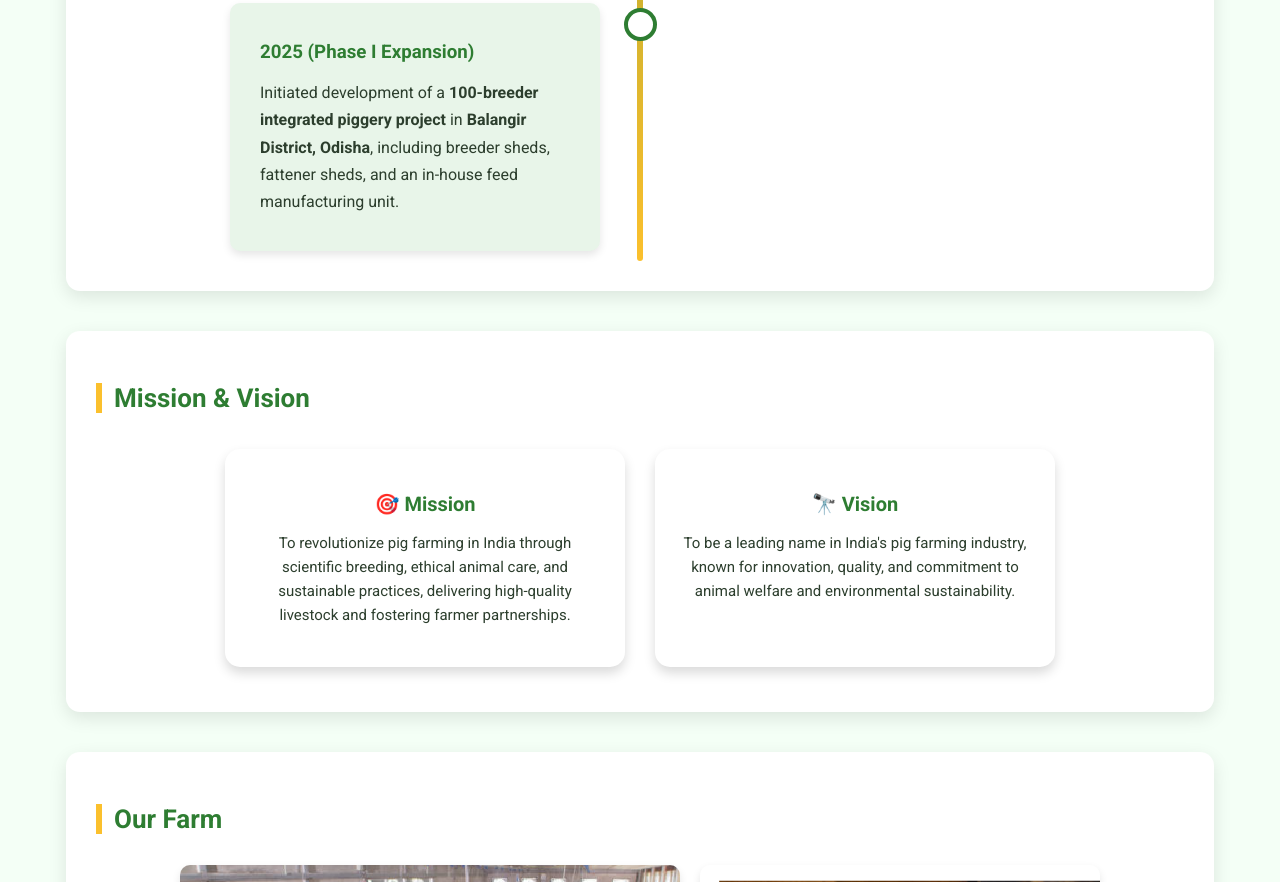
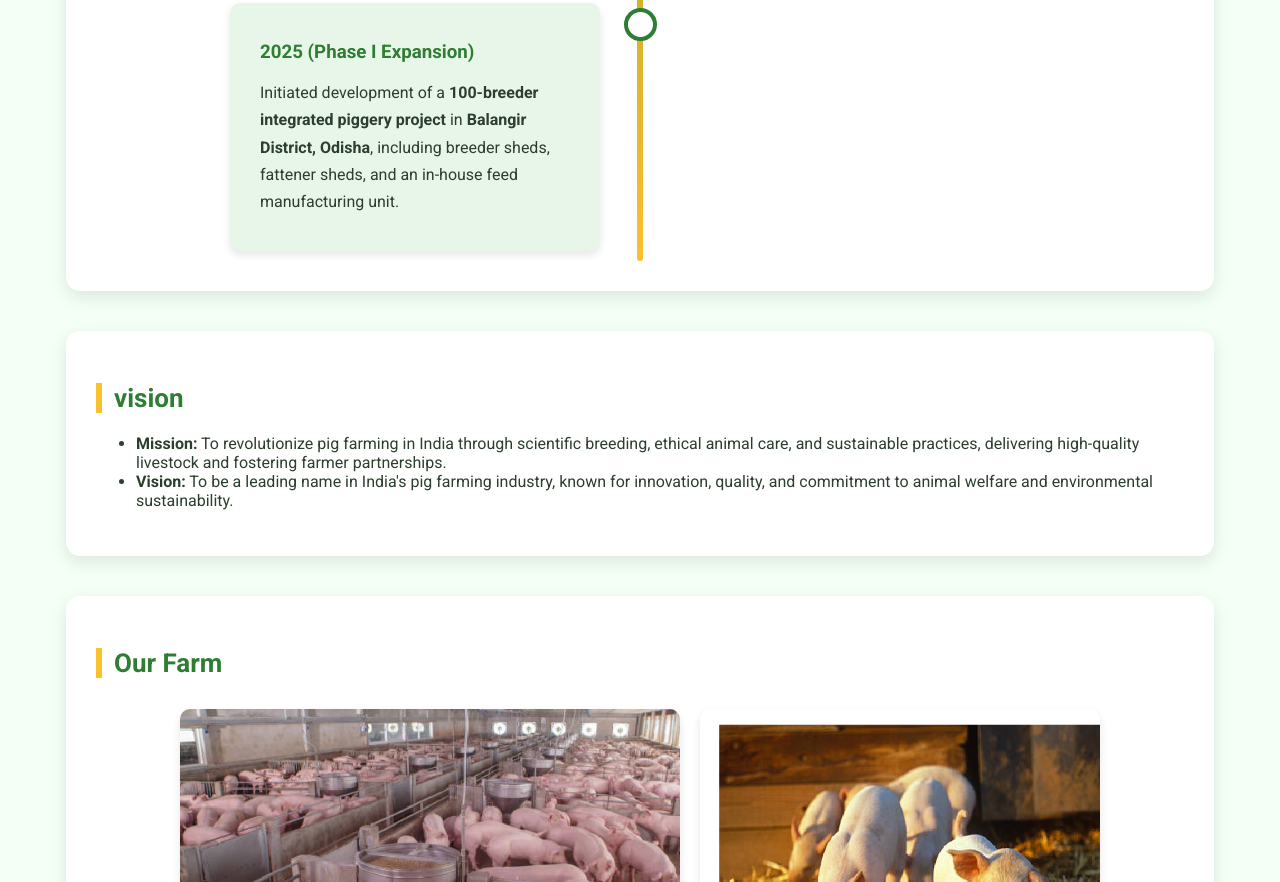
Before and after one commit to uppalapumanoharreddy/nelloramma-pig-farms, a plain HTML site: page index.html in a window 1280 px wide. Shown: the part 2267-3149 px from the top of the page. Drawn offline with Linux system fonts and the light colour scheme.

Commit message:
Update home page content and styling

```diff
--- a/index.html
+++ b/index.html
@@ -73,12 +73,6 @@
             padding: 30px;
             border-radius: 14px;
             box-shadow: 0 6px 18px rgba(0,0,0,0.1);
-            animation: fadeIn 1s ease-in;
-        }
-
-        @keyframes fadeIn {
-            from { opacity: 0; transform: translateY(20px); }
-            to { opacity: 1; transform: translateY(0); }
         }
 
         h2 {
@@ -315,13 +309,13 @@
         <div class="timeline-item">
             <div class="timeline-content">
                 <h3>2023</h3>
-                <p>Launched a pilot breeder farm with <strong>10 breeder units</strong> to validate breeding performance, feed efficiency, disease management protocols, and local market acceptance.</p>
+                <p>Launched a pilot breeder farm with <strong>1 breeder unit</strong> to validate breeding performance, feed efficiency, disease management protocols, and local market acceptance.</p>
             </div>
         </div>
         <div class="timeline-item">
             <div class="timeline-content">
                 <h3>2024</h3>
-                <p>Successfully scaled operations to <strong>25 breeder units</strong>, strengthened veterinary and feed management systems, and established a reliable market and farmer network.</p>
+                <p>Successfully scaled operations to <strong>3 breeder units </strong>, strengthened veterinary and feed management systems, and established a reliable market and farmer network.</p>
             </div>
         </div>
         <div class="timeline-item">
@@ -340,17 +334,12 @@
 </section>
 
 <section id="Mission and Vision">
-    <h2>Mission & Vision</h2>
-    <div class="vision-cards">
-        <div class="vision-card">
-            <h3>🎯 Mission</h3>
-            <p>To revolutionize pig farming in India through scientific breeding, ethical animal care, and sustainable practices, delivering high-quality livestock and fostering farmer partnerships.</p>
-        </div>
-        <div class="vision-card">
-            <h3>🔭 Vision</h3>
-            <p>To be a leading name in India's pig farming industry, known for innovation, quality, and commitment to animal welfare and environmental sustainability.</p>
-        </div>
-    </div>
+    <h2>vision</h2>
+    <ul>
+        <li><strong>Mission:</strong> To revolutionize pig farming in India through scientific breeding, ethical animal care, and sustainable practices, delivering high-quality livestock and fostering farmer partnerships.</li>
+        <li><strong>Vision:</strong> To be a leading name in India's pig farming industry, known for innovation, quality, and commitment to animal welfare and environmental sustainability.</li>
+
+    </ul>
 </section>
 
 <section id="images">
```
